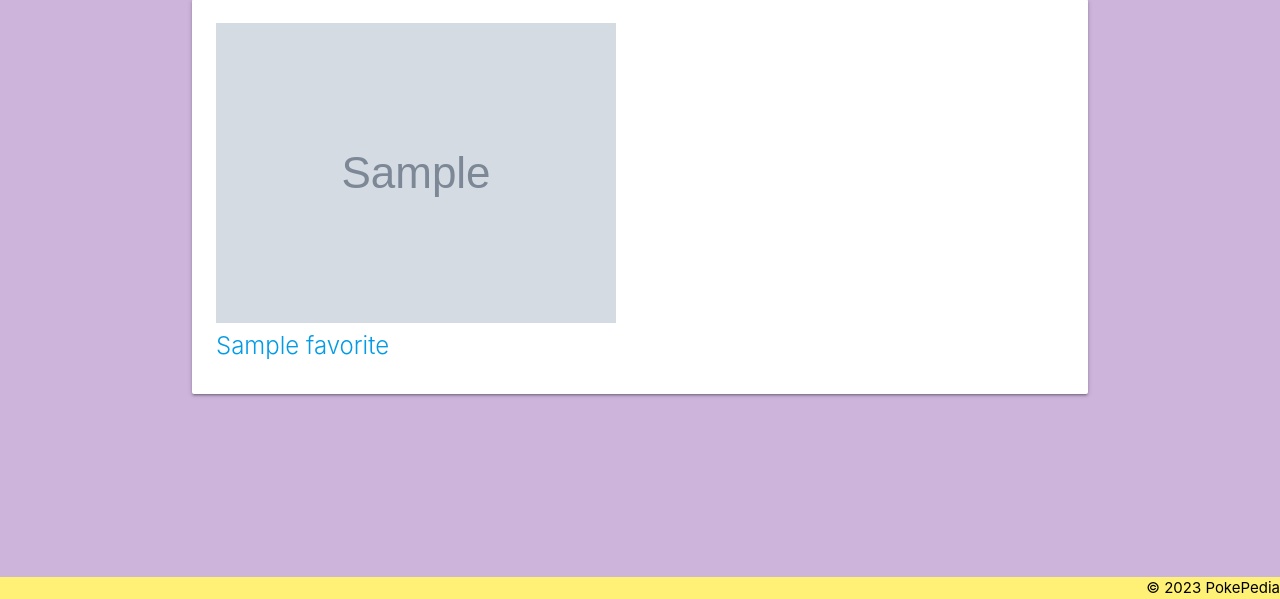
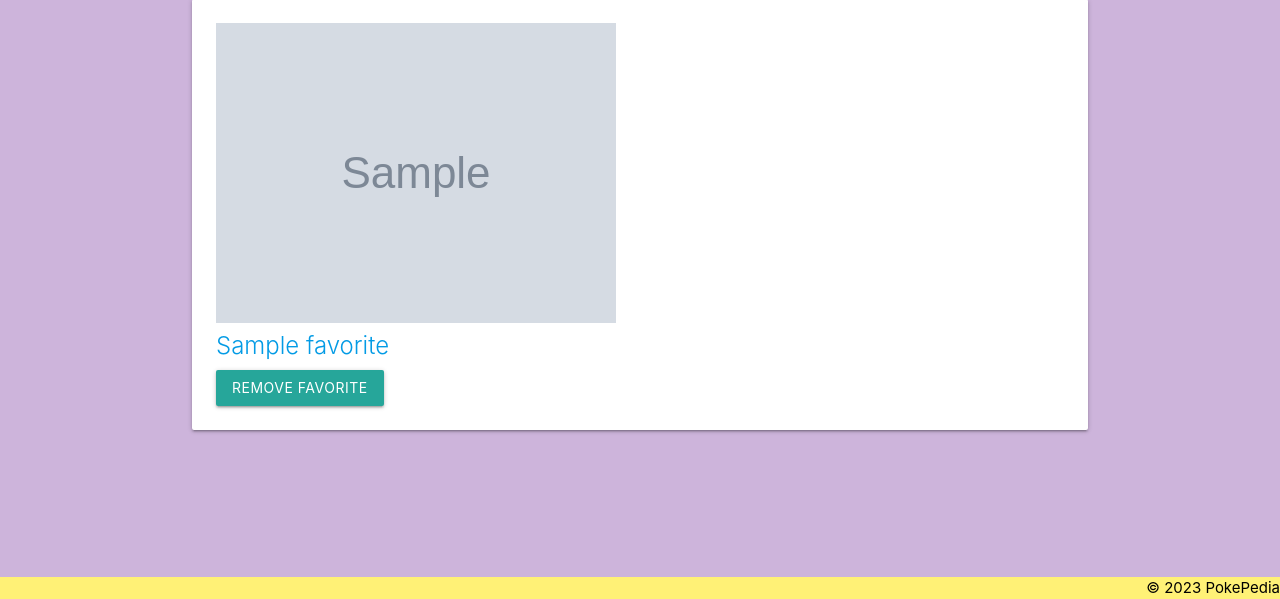
Before and after one commit to bbonning4/pokepedia, a Django app: page /favorites/ in a window 1280 px wide. Shown: the part 201-800 px from the top of the page. Run offline with Django 3.2, Linux system fonts and the light colour scheme; a user stored in the database is signed in; tables that the repository leaves empty hold one stand-in row (values such as "Sample post"); grey boxes marked "Sample" are stand-in pictures.

Commit message:
remove favorite from index

```diff
--- a/main_app/templates/pokemon/favorites.html
+++ b/main_app/templates/pokemon/favorites.html
@@ -10,6 +10,12 @@
             <div class="card-content">
                 <img src="{{ pokemon.image }}" alt="Image of {{ pokemon.name }}">
                 <span class="card-title">{{ pokemon.name }}</span>
+                <form action="{% url 'remove_favorite' %}" method="POST">
+                    {% csrf_token %}
+                    <input type="hidden" name="name" value="{{ pokemon.name }}">
+                    <input type="hidden" name="image" value="{{ pokemon.image }}">
+                    <input type="submit" value="Remove Favorite" class="btn">
+                </form>
             </div>
         </div>
     </a>
```
